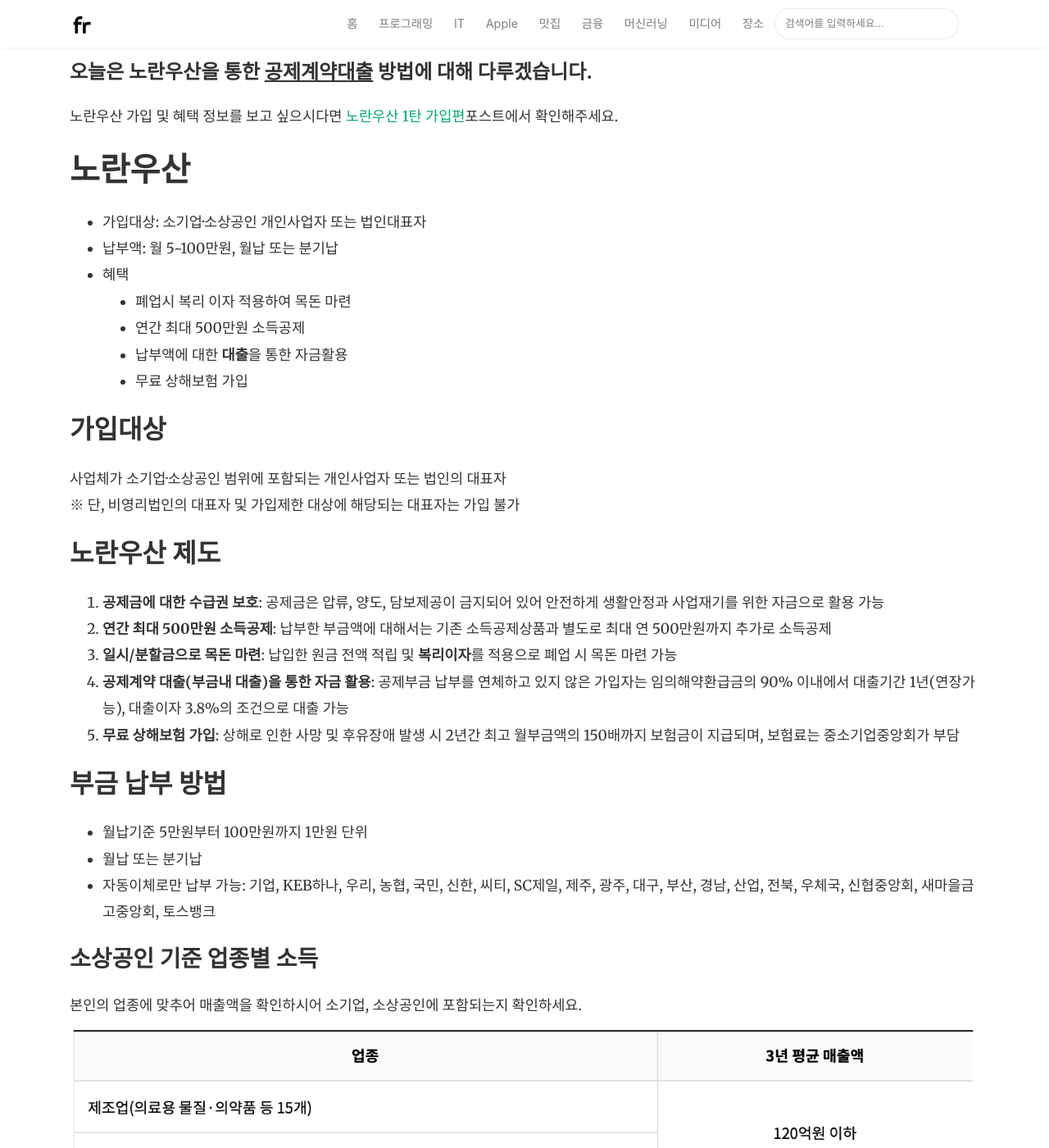
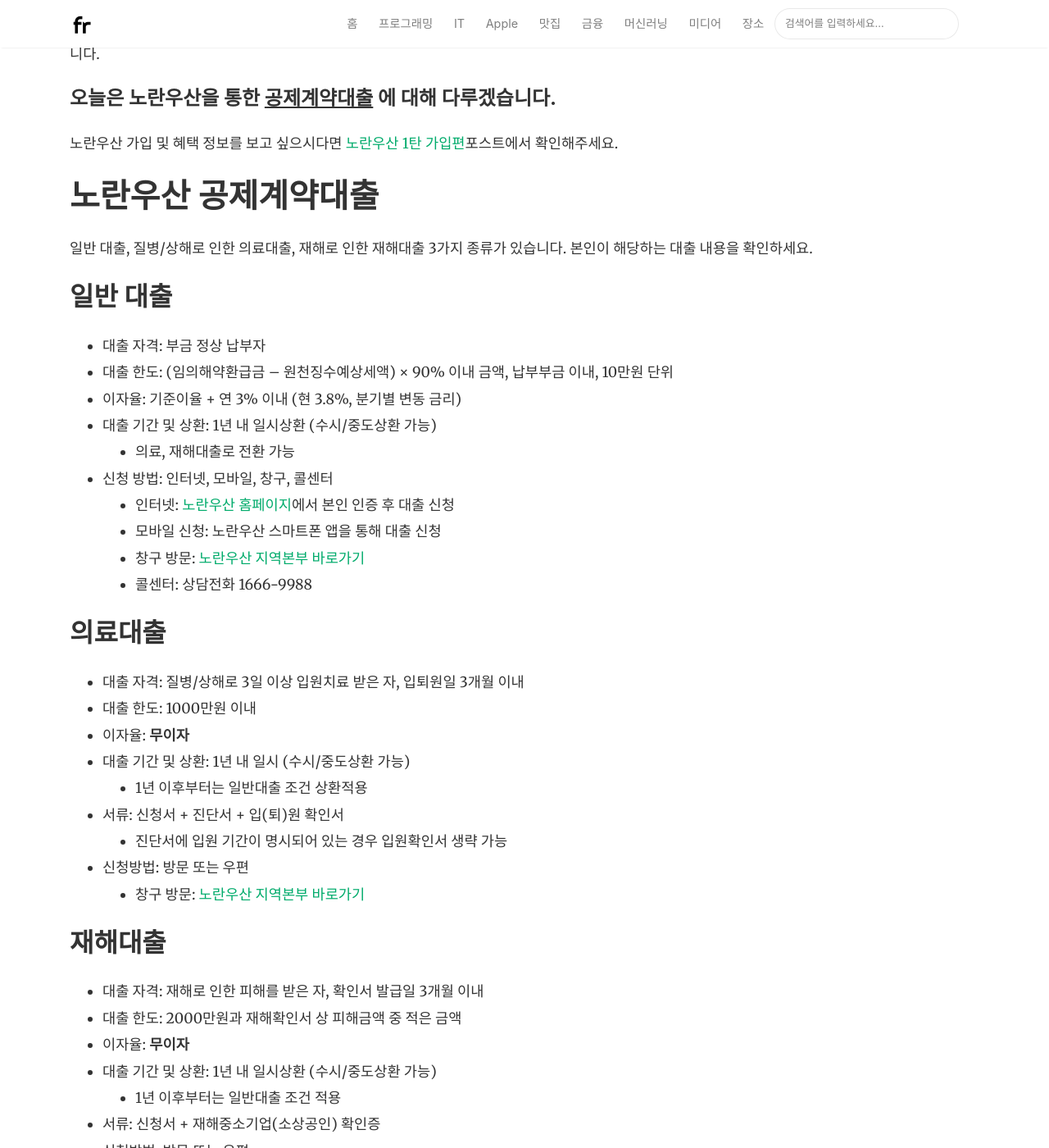
Before and after one commit to ryanlee92/ryanlee92.github.io, a Jekyll site: the page built from _posts/2023-08-03-yellow-2.md, in a window 1280 px wide and 1400 px high, scrolled down 1045 px. Shown: the whole window at 82% size. Built offline with Jekyll 4.4.1, drawn with Linux system fonts in a browser that asks for light colours; nearby versions of some CDN libraries; comment, search, counter and statistics services are not loaded; some of the changed text lies outside the part shown.

Commit message:
yellow-2 post added

```diff
--- a/_posts/2023-08-03-yellow-2.md
+++ b/_posts/2023-08-03-yellow-2.md
@@ -4,56 +4,56 @@
 author: fabi
 categories: ["금융"]
 image: assets/images/yellow-2/thumbnail.png
-description: "소기업·소상공인이 폐업이나 노령 등의 생계위협으로부터 생활의 안정을 기하고 사업재기 기회를 제공받을 수 있도록 중소기업협동조합법 제 115조 규정에 따라 운영되는 사업주의 퇴직금(목돈마련)을 위한 공제제도 입니다."
+description: "노란우산 공제계약 대출은 상대적으로 대출이 어려운 소기업,소상공인을 위해 노란우산공제 계약자에 한하여 제공하는 납부부금 내 대출 상품입니다."
 featured: false
-hidden: true
+hidden: false
 ---
 
 노란우산은 소기업·소상공인의 생활 안정에 기할 수 있도록 중소기업협동조합법 제 115조 규정에 따라 운영되는 <u>사업주의 퇴직금(목돈마련)을 위한 공제제도</u> 입니다.
+노란우산 공제계약 대출은 상대적으로 대출이 어려운 소기업,소상공인을 위해 노란우산공제 계약자에 한하여 제공하는 납부부금 내 대출 상품입니다.
 
-#### 오늘은 노란우산을 통한 <u>공제계약대출</u> 방법에 대해 다루겠습니다.
+#### 오늘은 노란우산을 통한 <u>공제계약대출</u> 에 대해 다루겠습니다.
 
 노란우산 가입 및 혜택 정보를 보고 싶으시다면 [노란우산 1탄 가입편](fabiryan.com/yellow-1)포스트에서 확인해주세요.
 
-# 노란우산
-- 가입대상: 소기업·소상공인 개인사업자 또는 법인대표자
-- 납부액: 월 5~100만원, 월납 또는 분기납
-- 혜택
-    - 폐업시 복리 이자 적용하여 목돈 마련
-    - 연간 최대 500만원 소득공제
-    - 납부액에 대한 **대출**을 통한 자금활용
-    - 무료 상해보험 가입
+# 노란우산 공제계약대출
+일반 대출, 질병/상해로 인한 의료대출, 재해로 인한 재해대출 3가지 종류가 있습니다.
+본인이 해당하는 대출 내용을 확인하세요.
 
-## 가입대상
-사업체가 소기업·소상공인 범위에 포함되는 개인사업자 또는 법인의 대표자 \
-※ 단, 비영리법인의 대표자 및 가입제한 대상에 해당되는 대표자는 가입 불가
+## 일반 대출
+- 대출 자격: 부금 정상 납부자
+- 대출 한도: (임의해약환급금 – 원천징수예상세액) × 90% 이내 금액, 납부부금 이내, 10만원 단위
+- 이자율: 기준이율 + 연 3% 이내 (현 3.8%, 분기별 변동 금리)
+- 대출 기간 및 상환: 1년 내 일시상환 (수시/중도상환 가능)
+    - 의료, 재해대출로 전환 가능
+- 신청 방법: 인터넷, 모바일, 창구, 콜센터
+    - 인터넷: [노란우산 홈페이지](https://www.8899.or.kr/yuma/login/main_login.do?mnSeq=203)에서 본인 인증 후 대출 신청
+    - 모바일 신청: 노란우산 스마트폰 앱을 통해 대출 신청
+    - 창구 방문: [노란우산 지역본부 바로가기](https://www.8899.or.kr/yuma/contents/contents/contents.do?mnSeq=181)
+    - 콜센터: 상담전화 1666-9988
 
-## 노란우산 제도
-1. **공제금에 대한 수급권 보호**: 공제금은 압류, 양도, 담보제공이 금지되어 있어 안전하게 생활안정과 사업재기를 위한 자금으로 활용 가능
-2. **연간 최대 500만원 소득공제**: 납부한 부금액에 대해서는 기존 소득공제상품과 별도로 최대 연 500만원까지 추가로 소득공제
-3. **일시/분할금으로 목돈 마련**: 납입한 원금 전액 적립 및 **복리이자**를 적용으로 폐업 시 목돈 마련 가능
-4. **공제계약 대출(부금내 대출)을 통한 자금 활용**: 공제부금 납부를 연체하고 있지 않은 가입자는 임의해약환급금의 90% 이내에서 대출기간 1년(연장가능), 대출이자 3.8%의 조건으로 대출 가능
-5. **무료 상해보험 가입**: 상해로 인한 사망 및 후유장애 발생 시 2년간 최고 월부금액의 150배까지 보험금이 지급되며, 보험료는 중소기업중앙회가 부담
+## 의료대출
+- 대출 자격: 질병/상해로 3일 이상 입원치료 받은 자, 입퇴원일 3개월 이내
+- 대출 한도: 1000만원 이내
+- 이자율: **무이자**
+- 대출 기간 및 상환: 1년 내 일시 (수시/중도상환 가능)
+    - 1년 이후부터는 일반대출 조건 상환적용
+- 서류: 신청서 + 진단서 + 입(퇴)원 확인서
+    - 진단서에 입원 기간이 명시되어 있는 경우 입원확인서 생략 가능
+- 신청방법: 방문 또는 우편
+    - 창구 방문: [노란우산 지역본부 바로가기](https://www.8899.or.kr/yuma/contents/contents/contents.do?mnSeq=181)
 
-## 부금 납부 방법
-- 월납기준 5만원부터 100만원까지 1만원 단위
-- 월납 또는 분기납
-- 자동이체로만 납부 가능: 기업, KEB하나, 우리, 농협, 국민, 신한, 씨티, SC제일, 제주, 광주, 대구, 부산, 경남, 산업, 전북, 우체국, 신협중앙회, 새마을금고중앙회, 토스뱅크
-
-### 소상공인 기준 업종별 소득
-본인의 업종에 맞추어 매출액을 확인하시어 소기업, 소상공인에 포함되는지 확인하세요.
-![](../assets/images/yellow-1/업종별소득.png)
-해당 이미지는 [노란우산](https://www.8899.or.kr/yuma/contents/contents/contents.do?mnSeq=24) 페이지에서 퍼왔습니다.
-### 가입제한 업종
-일반유흥주점업(산업분류 56211), 무도유흥주점업(산업분류 56211), 식품위생법시행령 제21조에 따른 단란주점업,\
-무도장 운영업(산업분류 91291), 도박장 운영업(산업분류 91249), 의료행위 아닌 안마업(산업분류 96122)
-### 가입제한 대상자
-부금연체 또는 부정수급으로 해약처리 된 후 1년이 지나지 않은 대표자
-### 여러사업체가 있다면?
-한 사업체만 선택하시어 가입할 수 있습니다
-### 무등록 소상공인도 가입가능?
-등록된 사업자는 아니나 사업사실 확인이 가능한 인적용역제공자도 가입이 가능
+## 재해대출
+- 대출 자격: 재해로 인한 피해를 받은 자, 확인서 발급일 3개월 이내
+- 대출 한도: 2000만원과 재해확인서 상 피해금액 중 적은 금액
+- 이자율: **무이자**
+- 대출 기간 및 상환: 1년 내 일시상환 (수시/중도상환 가능)
+    - 1년 이후부터는 일반대출 조건 적용
+- 서류: 신청서 + 재해중소기업(소상공인) 확인증
+- 신청방법: 방문 또는 우편
+    - 창구 방문: [노란우산 지역본부 바로가기](https://www.8899.or.kr/yuma/contents/contents/contents.do?mnSeq=181)
 
 모든 자료는 [노란우산 홈페이지](https://www.8899.or.kr/yuma/index.do)를 참고하였습니다.
+노란우산 콜센터 전화번호는 1666-9988 입니다.
 
 &#35; 노란 우산 공제 가입 방법 # 노란 우산 공제 대출 # 노란 우산 공제 가입 # 노란 우산 공제 보험 # 노란 우산 가입 방법 # 노랑 우산
```
Also changed, not shown: _posts/2023-08-03-yellow-1.md (+2 -0 lines).
